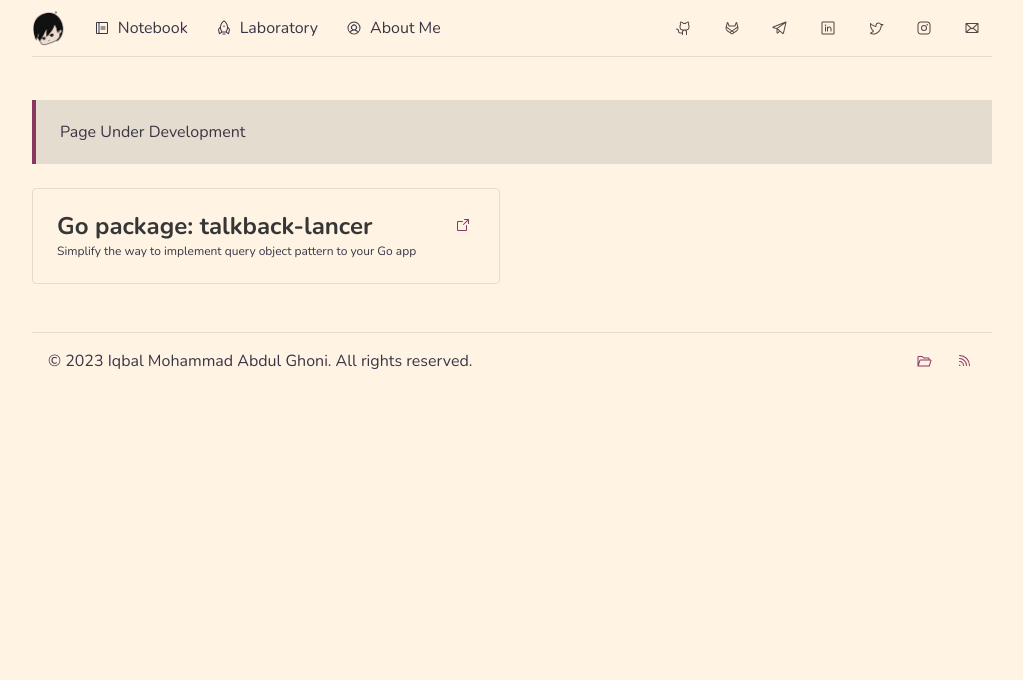
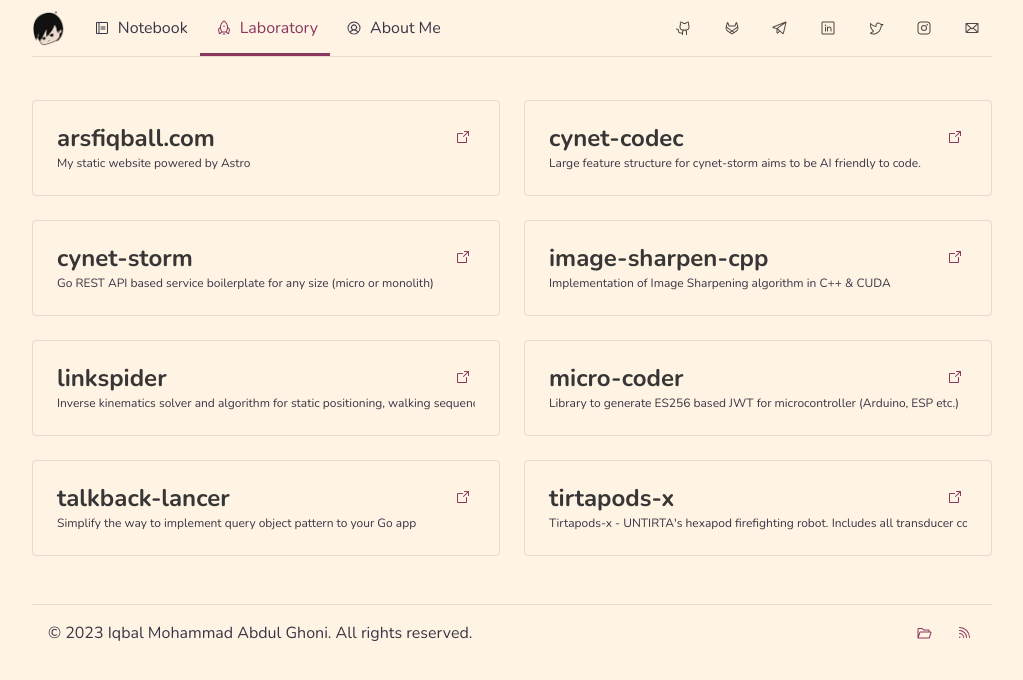
Before and after one commit to Arsfiqball/arsfiqball.com, an Astro site: page /laboratory in a window 1280 px wide. Shown: the whole page, without its empty margins (128-1151 px from the left). Built offline with nearby package versions, Linux system fonts and the light colour scheme; Astro itself is replaced by a stand-in of ours.

Commit message:
Add more projects

```diff
--- a/src/components/Header.astro
+++ b/src/components/Header.astro
@@ -1,9 +1,16 @@
 ---
 import { SITE_TITLE } from "../consts";
 import { Icon } from "astro-icon";
+const pathname = new URL(Astro.request.url).pathname;
+const currentPath = pathname.slice(1); // remove the first "/"
+const rootDir = currentPath.split("/")[0];
 ---
 
-<nav class="navbar is-fixed-top has-background-white" role="navigation" aria-label="main navigation">
+<nav
+  class="navbar is-fixed-top has-background-white"
+  role="navigation"
+  aria-label="main navigation"
+>
   <div class="container is-max-desktop navbar-container">
     <div class="navbar-brand">
       <a
@@ -13,7 +20,13 @@ import { Icon } from "astro-icon";
       >
         <img src="/iqbal.png" style="height: 2.25rem; max-height: 2.5rem;" />
       </a>
-      <a class="navbar-item" href="/notebook">
+      <a
+        class:list={[
+          "navbar-item is-tab",
+          rootDir == "notebook" ? " is-active" : "",
+        ]}
+        href="/notebook"
+      >
         <span class="icon-text">
           <span class="icon">
             <Icon name="ph:notebook" />
@@ -21,7 +34,13 @@ import { Icon } from "astro-icon";
           <span class="is-hidden-mobile">Notebook</span>
         </span>
       </a>
-      <a class="navbar-item" href="/laboratory">
+      <a
+        class:list={[
+          "navbar-item is-tab",
+          rootDir == "laboratory" ? " is-active" : "",
+        ]}
+        href="/laboratory"
+      >
         <span class="icon-text">
           <span class="icon">
             <Icon name="ph:rocket" />
@@ -29,7 +48,13 @@ import { Icon } from "astro-icon";
           <span class="is-hidden-mobile">Laboratory</span>
         </span>
       </a>
-      <a class="navbar-item" href="/about-me">
+      <a
+        class:list={[
+          "navbar-item is-tab",
+          rootDir == "about-me" ? " is-active" : "",
+        ]}
+        href="/about-me"
+      >
         <span class="icon-text">
           <span class="icon">
             <Icon name="ph:user-circle" />
@@ -74,7 +99,10 @@ import { Icon } from "astro-icon";
                 <Icon name="ph:telegram-logo" />
               </span>
             </a>
-            <a class="button is-light" href="https://www.linkedin.com/in/arsfiqball/">
+            <a
+              class="button is-light"
+              href="https://www.linkedin.com/in/arsfiqball/"
+            >
               <span class="icon">
                 <Icon name="ph:linkedin-logo" />
               </span>
@@ -84,7 +112,10 @@ import { Icon } from "astro-icon";
                 <Icon name="ph:twitter-logo" />
               </span>
             </a>
-            <a class="button is-light" href="https://www.instagram.com/arsfiqball/">
+            <a
+              class="button is-light"
+              href="https://www.instagram.com/arsfiqball/"
+            >
               <span class="icon">
                 <Icon name="ph:instagram-logo" />
               </span>
--- /dev/null
+++ b/src/content/project/arsfiqball-com.md
@@ -0,0 +1,5 @@
+---
+title: "arsfiqball.com"
+description: "My static website powered by Astro"
+link: "https://github.com/Arsfiqball/arsfiqball.com"
+---
--- /dev/null
+++ b/src/content/project/cynet-codec.md
@@ -0,0 +1,5 @@
+---
+title: "cynet-codec"
+description: "Large feature structure for cynet-storm aims to be AI friendly to code."
+link: "https://github.com/Arsfiqball/cynet-codec"
+---
--- /dev/null
+++ b/src/content/project/cynet-storm.md
@@ -0,0 +1,5 @@
+---
+title: "cynet-storm"
+description: "Go REST API based service boilerplate for any size (micro or monolith)"
+link: "https://github.com/Arsfiqball/cynet-storm"
+---
--- /dev/null
+++ b/src/content/project/image-sharpen-cpp.md
@@ -0,0 +1,5 @@
+---
+title: "image-sharpen-cpp"
+description: "Implementation of Image Sharpening algorithm in C++ & CUDA"
+link: "https://github.com/Arsfiqball/image-sharpen-cpp"
+---
--- /dev/null
+++ b/src/content/project/linkspider.md
@@ -0,0 +1,5 @@
+---
+title: "linkspider"
+description: "Inverse kinematics solver and algorithm for static positioning, walking sequence and adaptability of hexapod robot, with support for PWM servo driver"
+link: "https://github.com/Arsfiqball/linkspider"
+---
--- /dev/null
+++ b/src/content/project/micro-coder.md
@@ -0,0 +1,5 @@
+---
+title: "micro-coder"
+description: "Library to generate ES256 based JWT for microcontroller (Arduino, ESP etc.)"
+link: "https://github.com/Arsfiqball/micro-coder"
+---
--- a/src/content/project/first-project.md
+++ b/src/content/project/talkback-lancer.md
@@ -1,5 +1,5 @@
 ---
-title: "Go package: talkback-lancer"
+title: "talkback-lancer"
 description: "Simplify the way to implement query object pattern to your Go app"
 link: "https://github.com/Arsfiqball/talkback-lancer"
 ---
--- /dev/null
+++ b/src/content/project/tirtapods-x.md
@@ -0,0 +1,5 @@
+---
+title: "tirtapods-x"
+description: "Tirtapods-x - UNTIRTA's hexapod firefighting robot. Includes all transducer control, computation, strategy and calibration for KRPAI 2019."
+link: "https://github.com/Arsfiqball/tirtapods-x"
+---
--- a/src/pages/laboratory.astro
+++ b/src/pages/laboratory.astro
@@ -19,10 +19,6 @@ const projects = (await getCollection("project")).sort(
     <Header title="Laboratory" />
     <div class="main-section">
       <main class="container is-max-desktop main-content">
-        <div class="content">
-          <blockquote>Page Under Development</blockquote>
-        </div>
-
         <div class="columns is-multiline">
           {
             projects.map((project) => (
@@ -30,11 +26,17 @@ const projects = (await getCollection("project")).sort(
                 <div class="column is-6">
                   <div class="card">
                     <div class="card-content">
-                      <a href={project.data.link} target="_blank" class="icon is-pulled-right">
+                      <a
+                        href={project.data.link}
+                        target="_blank"
+                        class="icon is-pulled-right"
+                      >
                         <Icon name="ph:arrow-square-out" />
                       </a>
                       <p class="title is-4">{project.data.title}</p>
-                      <p class="subtitle is-7">{project.data.description}</p>
+                      <p class="subtitle is-7 description">
+                        {project.data.description}
+                      </p>
                     </div>
                   </div>
                 </div>
@@ -45,5 +47,12 @@ const projects = (await getCollection("project")).sort(
       </main>
     </div>
     <Footer />
+    <style>
+      .description {
+        overflow: hidden;
+        white-space: nowrap;
+        text-overflow: ellipsis " ...";
+      }
+    </style>
   </body>
 </html>
```
